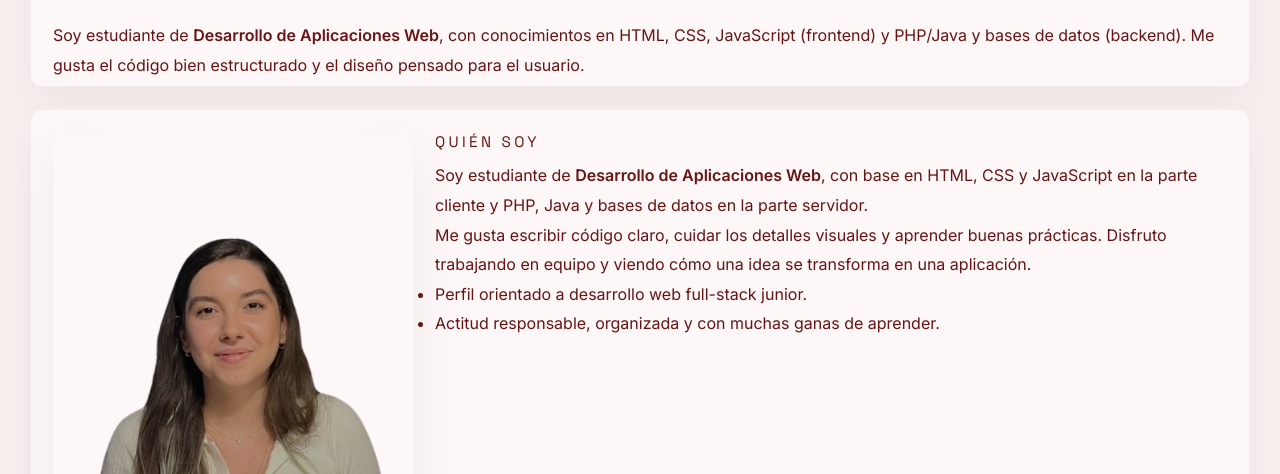
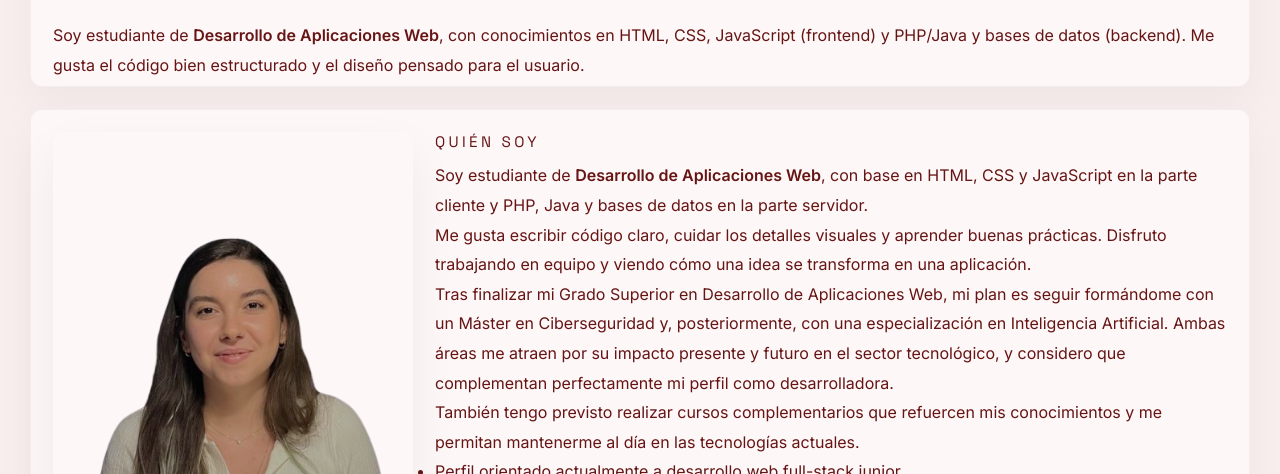
Before and after one commit to Violetita24/webvioletaguineacv, a plain HTML site: page about.html in a window 1280 px wide. Shown: the part 326-800 px from the top of the page. Drawn offline with Linux system fonts and the light colour scheme.

Commit message:
texto en about y formacion

```diff
--- a/about.html
+++ b/about.html
@@ -74,8 +74,10 @@
             <div class="text">
               <p>Soy estudiante de <strong>Desarrollo de Aplicaciones Web</strong>, con base en HTML, CSS y JavaScript en la parte cliente y PHP, Java y bases de datos en la parte servidor.</p>
               <p>Me gusta escribir código claro, cuidar los detalles visuales y aprender buenas prácticas. Disfruto trabajando en equipo y viendo cómo una idea se transforma en una aplicación.</p>
+              <p>Tras finalizar mi Grado Superior en Desarrollo de Aplicaciones Web, mi plan es seguir formándome con un Máster en Ciberseguridad y, posteriormente, con una especialización en Inteligencia Artificial. Ambas áreas me atraen por su impacto presente y futuro en el sector tecnológico, y considero que complementan perfectamente mi perfil como desarrolladora.</p>
+              <p>También tengo previsto realizar cursos complementarios que refuercen mis conocimientos y me permitan mantenerme al día en las tecnologías actuales.</p>
               <ul>
-                <li>Perfil orientado a desarrollo web full-stack junior.</li>
+                <li>Perfil orientado actualmente a desarrollo web full-stack junior.</li>
                 <li>Actitud responsable, organizada y con muchas ganas de aprender.</li>
               </ul>
             </div>
```
Also changed, not shown: formacion.html (+2 -0 lines).
